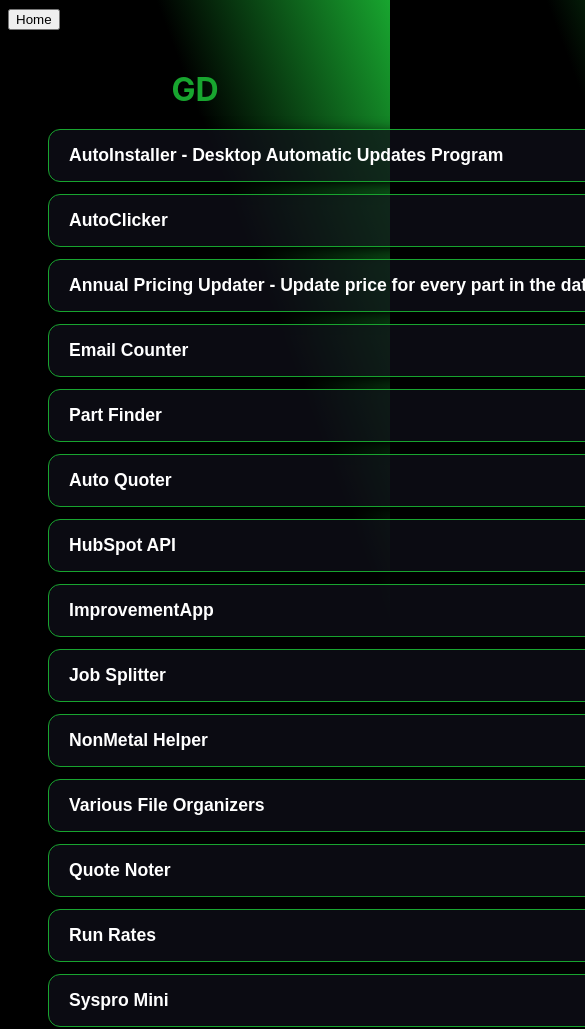
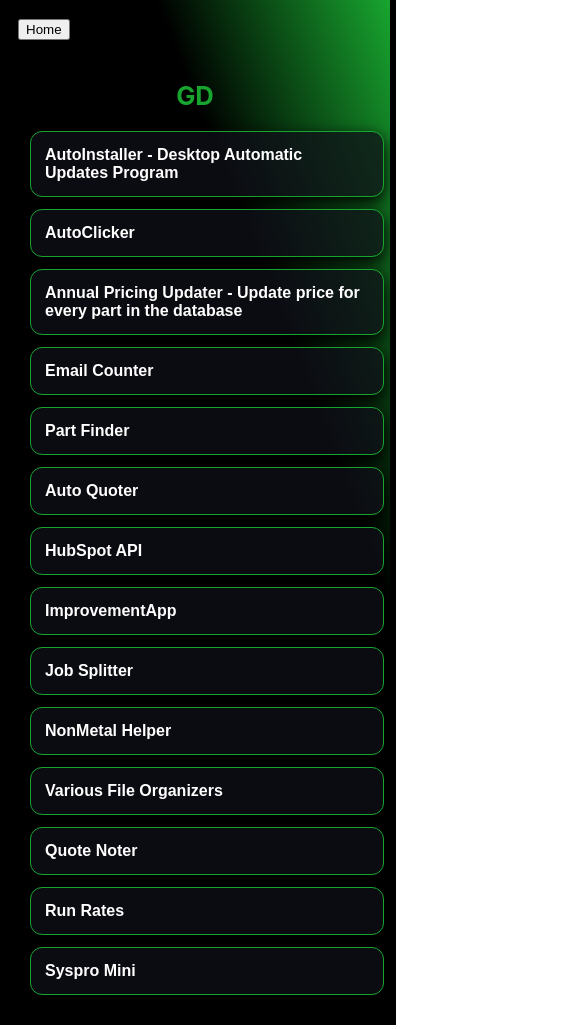
Before and after one commit to AfterTheRainGames/Portfolio, a plain HTML site: page PersonalProjects.html in a window 390 px wide. Shown: the top 1029 px of the page, 585 px wide, since content can reach past the window. Drawn offline with Linux system fonts and the light colour scheme.

Commit message:
Final Mobile Change

```diff
--- a/PersonalProjects.html
+++ b/PersonalProjects.html
@@ -20,10 +20,13 @@
     color: #18a52f;
   }
 
-  .project-list{
-    width: 1200px;
+  .project-list {
+    width: 100%;
+    max-width: 1200px;
     margin: 0 auto;
+    padding: 0 12px;
   }
+
 
   .project-list li{
     list-style: none;
@@ -76,6 +79,42 @@
     box-shadow: none;
   }
 
+/*MOBILE*/
+  @media (max-width: 768px) {
+
+  h1 {
+    font-size: 1.6rem;
+  }
+
+  .project-list button {
+    font-size: 1rem;
+    padding: 14px 14px;
+  }
+
+  .details {
+    flex-direction: column;
+  }
+
+  .leftSide,
+  .rightSide {
+    flex: 100%;
+    padding: 10px 0;
+  }
+
+  .rightSide {
+    border-top: 1px solid #333;
+    margin-top: 10px;
+  }
+
+  .project-list li {
+    margin-left: 0;
+    margin-right: 0;
+  }
+
+  body {
+    padding: 10px;
+  }
+}
 
 </style>
 
```
Also changed, not shown: GameDevelopment.html (+41 -2 lines).
